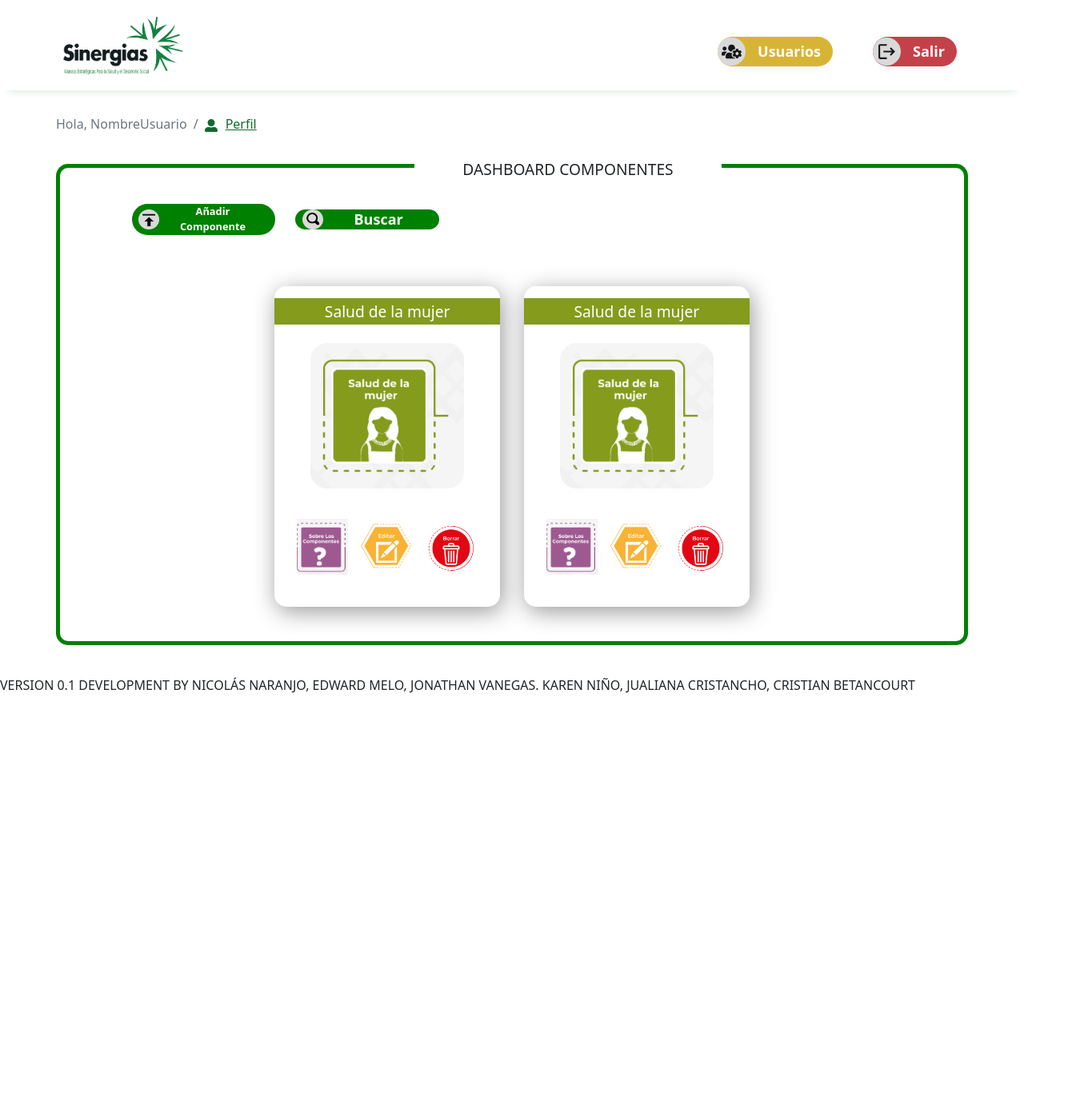
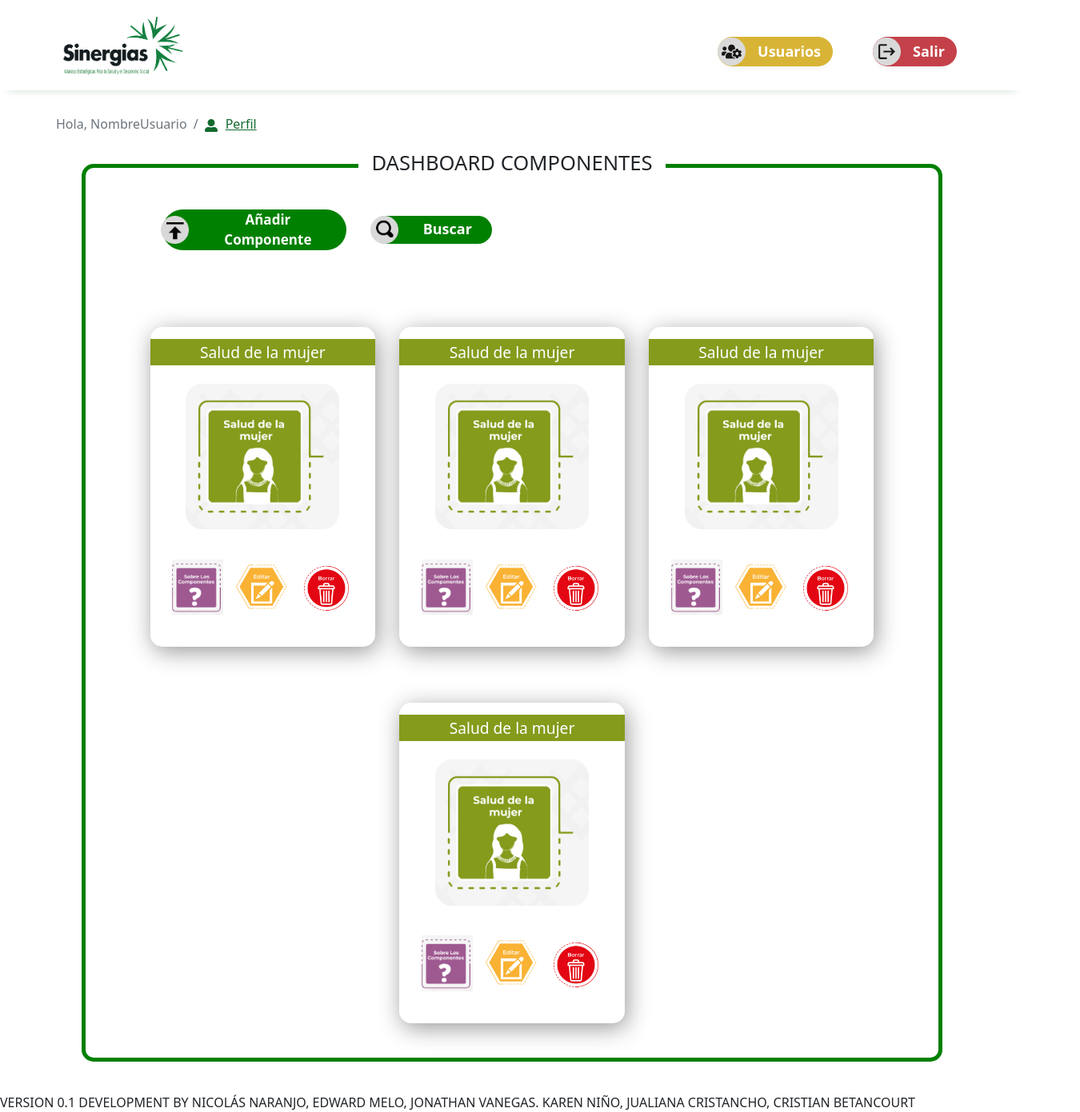
Before and after one commit to programateacademy/Sinergias-Alianzas-Front-end, a React (Create React App) app: page /home in a window 1280 px wide. Shown: the whole page at 80% size, 1350 px wide, since content can reach past the window. Before the commit the page ends 869 px from the top, so only its background shows below. Built offline with nearby package versions, Linux system fonts and the light colour scheme.

Commit message:
Container fix

```diff
--- a/src/components/Header/Header.css
+++ b/src/components/Header/Header.css
@@ -88,7 +88,7 @@ div.breadcrumb {
   color: #126A2E;
   margin-left: 10px;
 }
-@media (min-width: 768px) {
+@media (min-width: 570px) {
   .header_container {
     flex-direction: row;
     justify-content: space-between;
--- a/src/components/Layout/Layout.jsx
+++ b/src/components/Layout/Layout.jsx
@@ -6,15 +6,15 @@ import Header from "../Header/Header";
 import Footer from "../Footer/Footer";
 
 // Estilos
-import { Container } from "reactstrap";
+/* import { Container } from "reactstrap"; */
 
 const Layout = ({ children }) => {
   return (
     <>
       <Header />
-      <Container style={{ margin:"auto" }}>
+      {/* <Container style={{ margin:"auto" }}> */}
         {children}
-      </Container>
+      {/* </Container> */}
       <Footer />
     </>
   );
--- a/src/components/ListCourses/ListCourses.css
+++ b/src/components/ListCourses/ListCourses.css
@@ -4,7 +4,7 @@
   width: 100vw;
   display: flex;
   justify-content: center;
-  margin-top: -5px;
+  margin-top: 16px;
 }
 .containerTitle h1 {
   background-color: white;
@@ -15,7 +15,7 @@
 .containerDashboard {
   border: 5px solid green;
   margin: 40px 5vw 40px 5vw;
-  padding: 5vw 10vw;
+  padding: 5vw 12vw;
   border-radius: 15px;
 }
 .container_buttons {
@@ -78,7 +78,7 @@ button.box1 input::placeholder{
   box-shadow: 3px 6px 29px 0px rgba(153, 153, 153, 1);
   border-radius: 15px;
   padding: 15px 0 15px 0;
-  margin-top: 15px;
+  margin-top: 40px;
 }
 .buttons_cards {
   display: flex;
@@ -89,35 +89,20 @@ button.box1 input::placeholder{
   margin: 0 8px;
 }
 @media screen and (min-width:570px) {
+  .containerTitle {
+    margin-top: 1px;
+  }
   .containerTitle h1{
     width: 30vw;
-    font-size: 1.5vw;
+    padding: 5px;
+    font-size: 2vw;
   }
   .containerDashboard {
     padding: 1.5vw 5vw;
-    margin:  3vw 0 ;
+    margin:  3vw 8vw;
   }
   .container_buttons {
     flex-direction: row;
-  }
-  .container_buttons button {
-    width: 14vw;
-    font-size: 1vw;
-    padding-right: 2vw;
-  }
-  button.box {
-    margin: 2vw;
-  }
-  button.box input{
-    font-size: 1vw;
-  }
-  button.box input::placeholder{
-    color: white;
-    font-size: 1vw;
-  }
-  .container_buttons img {
-    width: 2vw;
-    margin-left: -0.5vw;
   }
   .cardComponent {
     width: 22vw;
--- a/src/components/ListCourses/ListCourses.jsx
+++ b/src/components/ListCourses/ListCourses.jsx
@@ -126,6 +126,83 @@ const ListCourses = () => {
             </div>
           </div>
 
+          <div className="cardComponent">
+            <h2>Salud de la mujer</h2>
+            <img src={icon} alt="" />
+            <div className="buttons_cards">
+              <motion.a
+                href="#"
+                whileHover={{ scale: 1.2 }}
+                onHoverStart={(e) => {}}
+                onHoverEnd={(e) => {}}
+              >
+                <img src={iconAbout} alt="" />
+              </motion.a>
+
+              <motion.a
+                href="#"
+                whileHover={{ scale: 1.2 }}
+                onHoverStart={(e) => {}}
+                onHoverEnd={(e) => {}}
+              >
+                <img src={iconEdit} alt="" />
+              </motion.a>
+
+              <motion.button
+                style={{
+                  border: "none",
+                  margin: "0",
+                  padding: "0",
+                  backgroundColor: "transparent",
+                }}
+                className="box"
+                whileHover={{ scale: 1.2 }}
+                transition={{ type: "spring", stiffness: 400, damping: 17 }}
+              >
+                <DeleteButton/>
+              </motion.button>
+            </div>
+          </div>
+
+
+          <div className="cardComponent">
+            <h2>Salud de la mujer</h2>
+            <img src={icon} alt="" />
+            <div className="buttons_cards">
+              <motion.a
+                href="#"
+                whileHover={{ scale: 1.2 }}
+                onHoverStart={(e) => {}}
+                onHoverEnd={(e) => {}}
+              >
+                <img src={iconAbout} alt="" />
+              </motion.a>
+
+              <motion.a
+                href="#"
+                whileHover={{ scale: 1.2 }}
+                onHoverStart={(e) => {}}
+                onHoverEnd={(e) => {}}
+              >
+                <img src={iconEdit} alt="" />
+              </motion.a>
+
+              <motion.button
+                style={{
+                  border: "none",
+                  margin: "0",
+                  padding: "0",
+                  backgroundColor: "transparent",
+                }}
+                className="box"
+                whileHover={{ scale: 1.2 }}
+                transition={{ type: "spring", stiffness: 400, damping: 17 }}
+              >
+                <DeleteButton/>
+              </motion.button>
+            </div>
+          </div>
+
 
         </div>
       </div>
```
Also changed, not shown: 1 other file (tests, documents, lock files or other folders).
